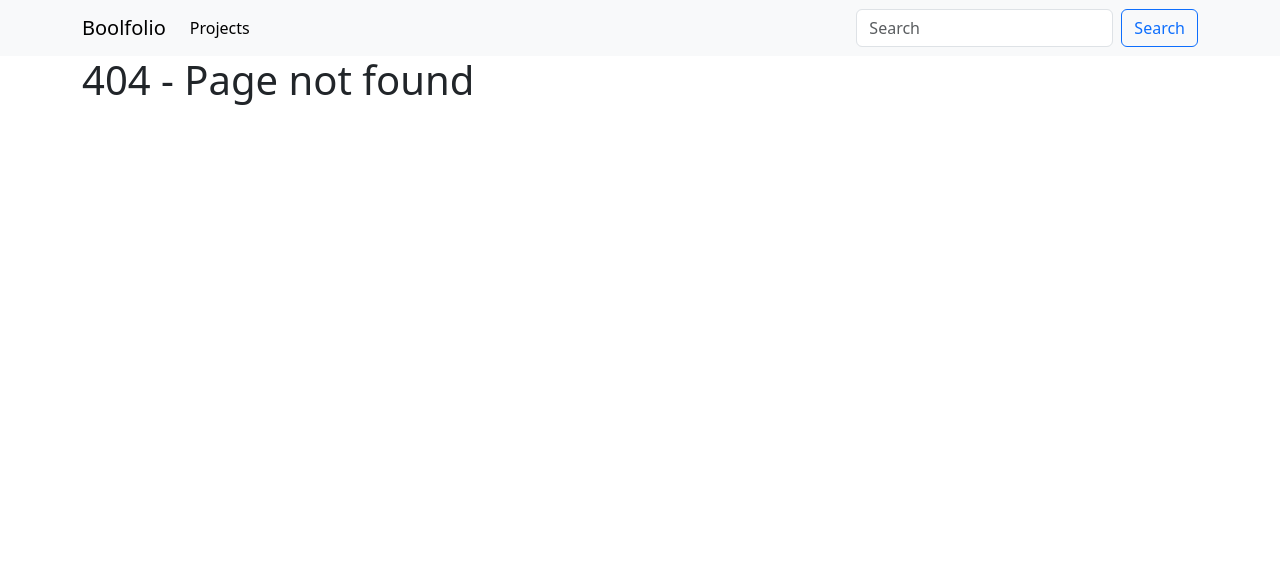
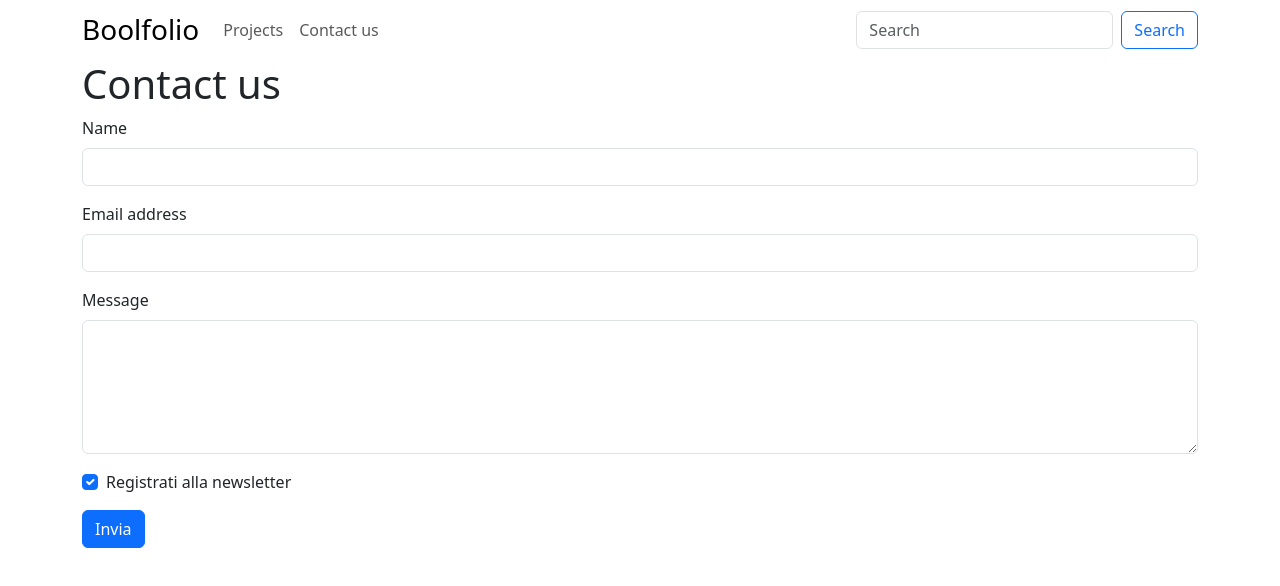
Before and after one commit to GianlucaGiardella/vite-boolfolio, a Vue app: page /contact in a window 1280 px wide. Before the commit this address had no page. Shown: the top 586 px of the page. Built offline with nearby package versions, Linux system fonts and the light colour scheme; the HTML template or start-up script is replaced by a standard one.

Commit message:
add contact us page

```diff
--- a/src/components/AppHeader.vue
+++ b/src/components/AppHeader.vue
@@ -9,10 +9,10 @@
 </script>
 
 <template>
-  <nav class="navbar navbar-expand-lg bg-body-tertiary">
+  <nav class="navbar navbar-expand-lg">
     <div class="container">
       <router-link :to="{ name: 'home' }" class="navbar-brand">
-        Boolfolio
+        <h1 class="fs-3 mb-0">Boolfolio</h1>
       </router-link>
 
       <button
@@ -30,11 +30,13 @@
       <div class="collapse navbar-collapse" id="navbarSupportedContent">
         <ul class="navbar-nav me-auto mb-2 mb-lg-0">
           <li class="nav-item">
-            <router-link
-              :to="{ name: 'projects.index' }"
-              class="nav-link active"
-            >
+            <router-link :to="{ name: 'projects.index' }" class="nav-link">
               Projects
+            </router-link>
+          </li>
+          <li class="nav-item">
+            <router-link :to="{ name: 'contact' }" class="nav-link">
+              Contact us
             </router-link>
           </li>
         </ul>
--- /dev/null
+++ b/src/pages/AppContact.vue
@@ -0,0 +1,117 @@
+<script>
+import axios from "axios";
+import store from "../store";
+
+export default {
+  data() {
+    return {
+      store,
+      name: "",
+      email: "",
+      message: "",
+      newsletter: true,
+      showSuccess: false,
+      isSending: false,
+      hasError: false,
+    };
+  },
+  methods: {
+    sendLead() {
+      axios
+        .post(this.store.baseUrl + "api/leads", {
+          name: this.name,
+          email: this.email,
+          message: this.message,
+          newsletter: this.newsletter,
+        })
+        .then((response) => {
+          this.isSending = false;
+          if (response.data.success) {
+            this.showSuccess = true;
+            this.resetForm();
+          } else {
+            this.hasError = true;
+          }
+        });
+    },
+    resetForm() {
+      this.name = "";
+      this.email = "";
+      this.message = "";
+      this.newsletter = true;
+    },
+  },
+};
+</script>
+
+<template>
+  <h1>Contact us</h1>
+
+  <div
+    v-if="showSuccess"
+    class="alert alert-success alert-dismissible fade show"
+    role="alert"
+  >
+    Messaggio inviato con sucsesso
+    <button
+      type="button"
+      class="btn-close"
+      data-bs-dismiss="alert"
+      aria-label="Close"
+    ></button>
+  </div>
+
+  <div
+    v-if="hasError"
+    class="alert alert-danger alert-dismissible fade show"
+    role="alert"
+  >
+    Errore nell'invio del messaggio
+    <button
+      type="button"
+      class="btn-close"
+      data-bs-dismiss="alert"
+      aria-label="Close"
+    ></button>
+  </div>
+
+  <form @submit.prevent="sendLead" novalidate>
+    <div class="mb-3">
+      <label for="name" class="form-label">Name</label>
+      <input type="text" class="form-control" id="name" v-model="name" />
+    </div>
+
+    <div class="mb-3">
+      <label for="email" class="form-label">Email address</label>
+      <input type="email" class="form-control" id="email" v-model="email" />
+    </div>
+
+    <div class="mb-3">
+      <label for="message" class="form-label">Message</label>
+      <textarea
+        class="form-control"
+        id="message"
+        rows="5"
+        v-model="message"
+      ></textarea>
+    </div>
+
+    <div class="mb-3 form-check">
+      <input
+        type="checkbox"
+        class="form-check-input"
+        id="newsletter"
+        v-model="newsletter"
+      />
+      <label class="form-check-label" for="newsletter">
+        Registrati alla newsletter
+      </label>
+    </div>
+
+    <button type="submit" class="btn btn-primary" :disabled="isSending">
+      Invia
+    </button>
+  </form>
+</template>
+
+<style lang="scss" scoped></style>
--- a/src/router.js
+++ b/src/router.js
@@ -1,6 +1,7 @@
 import { createRouter, createWebHistory } from "vue-router";
 
 import AppHome from "./pages/AppHome.vue";
+import AppContact from "./pages/AppContact.vue";
 import ProjectsIndex from "./pages/ProjectsIndex.vue";
 import ProjectsShow from "./pages/ProjectsShow.vue";
 import App404 from "./pages/App404.vue";
@@ -12,6 +13,11 @@
       path: "/",
       name: "home",
       component: AppHome,
+    },
+    {
+      path: "/contact",
+      name: "contact",
+      component: AppContact,
     },
     {
       path: "/projects",
```
